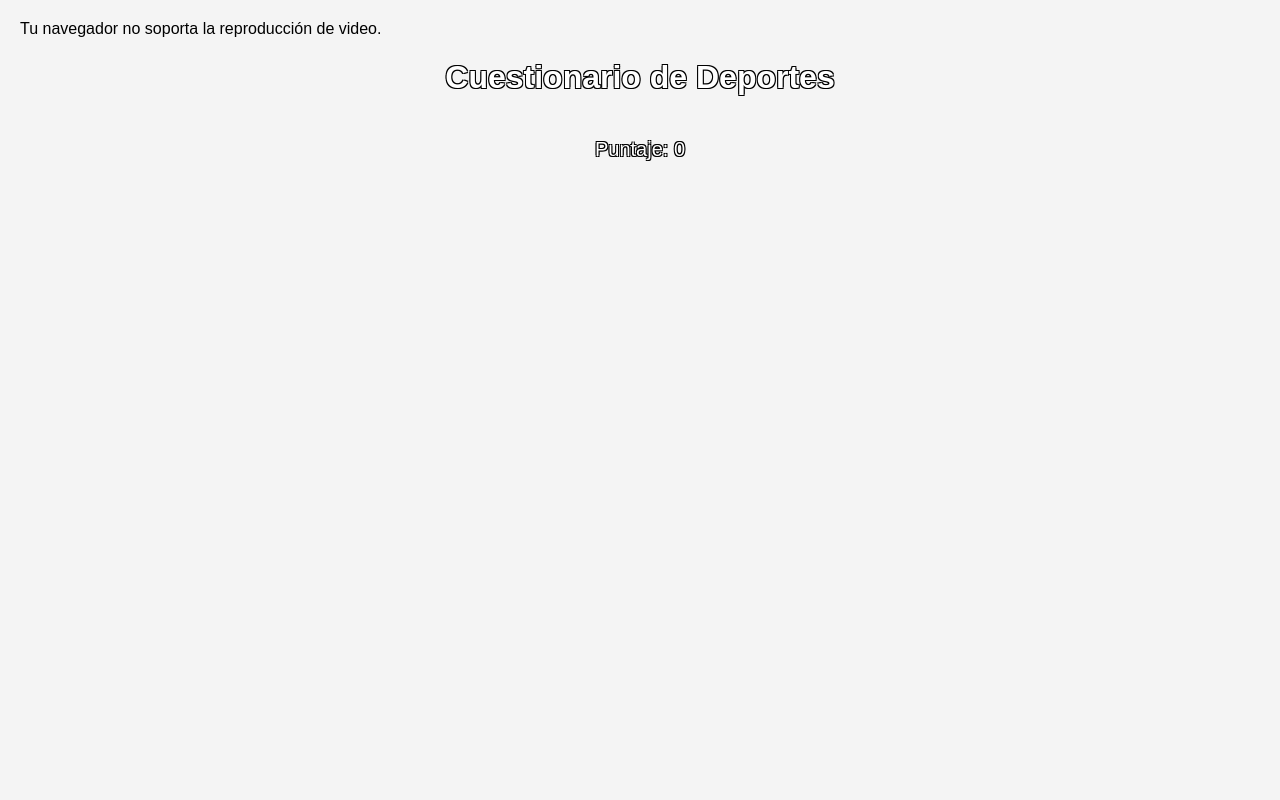
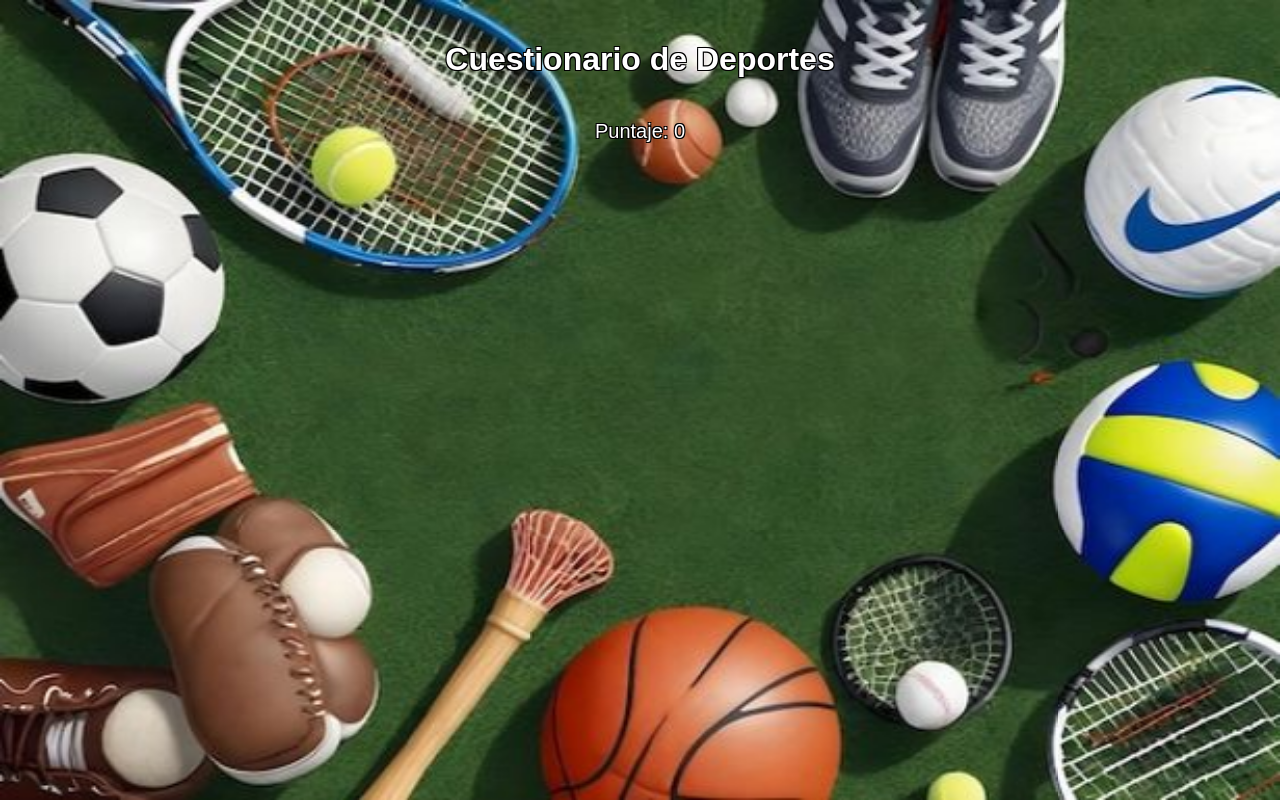
Before and after one commit to sofii2304/preguntin2, a plain HTML site: page categorias/deportes.html in a window 1280 px wide. Drawn offline with Linux system fonts and the light colour scheme; no server answers.

Commit message:
correccion deportes

```diff
--- a/categorias/deportes.html
+++ b/categorias/deportes.html
@@ -8,10 +8,7 @@
 
 </head>
 <body>
-    <video autoplay muted loop id="background-video"></video>
-        <source src="img2/deportes.mp4" type="video/mp4">
-        Tu navegador no soporta la reproducción de video.
-    </video>
+    <img src="img2/deportes2.jpg" alt="Fondo" style="position: fixed; top: 0; left: 0; width: 100vw; height: 100vh; z-index: -1;">
     <h1>Cuestionario de Deportes</h1>
     <div id="questions-container"></div>
     <div id="score">Puntaje: 0</div>
--- a/categorias/estilos/styles7.css
+++ b/categorias/estilos/styles7.css
@@ -1,12 +1,4 @@
-#background-video {
-    position: fixed;
-    right: 0;
-    bottom: 0;
-    min-width: 100%;
-    min-height: 100%;
-    z-index: -1;
-    object-fit: cover;
-}
+
 
 body {
     font-family: Arial, sans-serif;
```
Also changed, not shown: categorias/estilos/styles8.css (+5 -5 lines), categorias/img2/deportes2.jpg (added).
